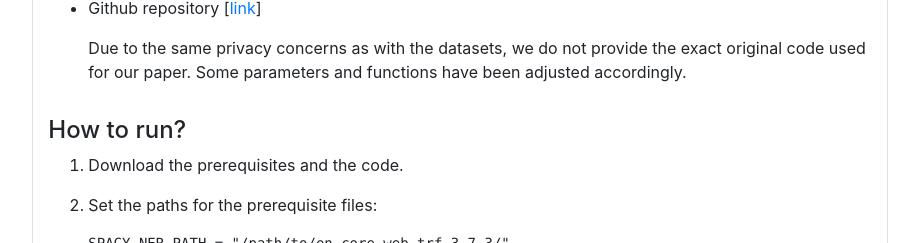
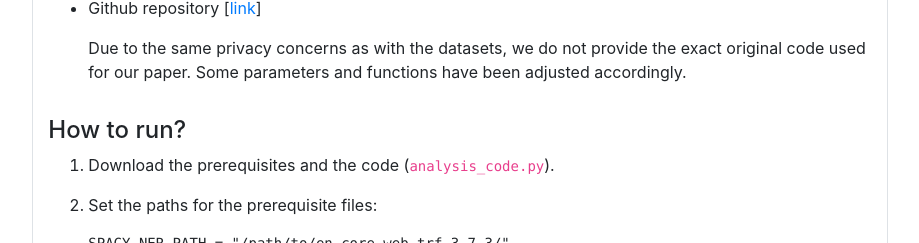
Before and after one commit to mutual-tls-study/mutual-tls-study.github.io, a plain HTML site: page artifact/index.html in a window 1280 px wide. Shown: the part 883-1126 px from the top of the page, without its empty margins (180-1099 px from the left). Drawn offline with Linux system fonts and the light colour scheme.

Commit message:
update artifact

````diff
--- a/artifact/index.html
+++ b/artifact/index.html
@@ -141,7 +141,7 @@
 <h4 id="how-to-run">How to run?</h4>
 <ol>
 <li>
-<p>Download the prerequisites and the code.</p>
+<p>Download the prerequisites and the code (<code>analysis_code.py</code>).</p>
 </li>
 <li>
 <p>Set the paths for the prerequisite files:</p>
@@ -166,135 +166,6 @@ NER_SEED_PATH = &#34;/path/to/ner_seed.csv&#34; #Can be any name, but in CSV for
 <p>Run the script.</p>
 </li>
 </ol>
-<!--
-## Table of contents
-
-By default, a table of contents (ToC) is generated for each page in the right side menu. This can be disabled using:
-
-
-
-
-
-
-
-
-
-
-
-
-
-<div class="position-relative">
-    <div class="position-absolute" style="right:0;">
-        <button class="btn btn-light" data-clipboard-target="#clipboard_04197ee706">
-        Copy
-        </button>
-    </div>
-    <div id="clipboard_04197ee706">
-    <pre tabindex="0"><code class="language-<nil>" data-lang="<nil>">
-toc = false
-</code></pre>
-    </div>
-</div>
-
-
-
-
-
-in the <code>config.toml</code> or the <code>frontmatter</code> (a page's markdown file) for a page-wide or page-specific disabling of the ToC respectively.
-
-
-## Logo
-
-An optional site logo can be specified:
-
-
-
-
-
-
-
-
-
-
-
-
-
-<div class="position-relative">
-    <div class="position-absolute" style="right:0;">
-        <button class="btn btn-light" data-clipboard-target="#clipboard_f7433e8458">
-        Copy
-        </button>
-    </div>
-    <div id="clipboard_f7433e8458">
-    <pre tabindex="0"><code class="language-<nil>" data-lang="<nil>">
-site_logo = /logo.svg
-</code></pre>
-    </div>
-</div>
-
-
-
-
-
-
-## Google Analytics
-
-Enable Google Analytics by adding your GA tracking ID to the <code>config.toml</code> file, at:
-
-
-
-
-
-
-
-
-
-
-
-
-<div class="position-relative">
-    <div class="position-absolute" style="right:0;">
-        <button class="btn btn-light" data-clipboard-target="#clipboard_77a1e5ce9a">
-        Copy
-        </button>
-    </div>
-    <div id="clipboard_77a1e5ce9a">
-    <pre tabindex="0"><code class="language-<nil>" data-lang="<nil>">
-googleAnalytics = &#34;XX-XXXXXXXXX-X&#34;
-</code></pre>
-    </div>
-</div>
-
-
-
-
-Where <code>XX-XXXXXXXXX-X</code> is your tracking ID.
-
-
-## Read more navigation
-
-In <code>config.toml</code> or a page's <code>frontmatter</code>, set <code>disableReadmoreNav = true</code> to disable the prev/next buttons at the bottom of every page.
-
-
-## Search
-
-Disable search by setting <code>disableSearch = true</code> in <code>config.toml</code>.
-
-The local search feature is based on the content of `index.json`, which is generated based on a configurable template.
-Search results are presented as a drop-down list attached to the search input field while typing.
-
-
-## Custom CSS
-
-You can override the built-in css by using your own. Just put your own css files in the `static` directory of your website (the one in the theme directory also works but is not recommended) and modify the `custom_css` parameter in your config file. The path referenced in the parameter should be relative to the `static` folder. These css files will be added through the `header` partial after the built-in css file.
-
-For example, if your css files are `static/css/custom.css` and `static/css/custom2.css` then add the following to the config file:
-
-```
-    [params]
-      custom_css = ["css/custom.css","css/custom2.css"]
-```
--->
 
 
 
````
